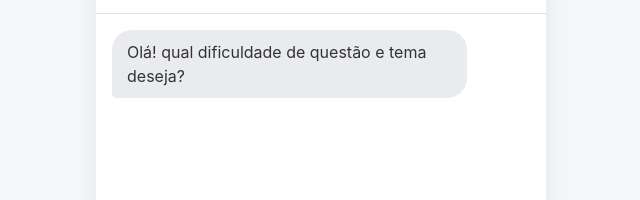
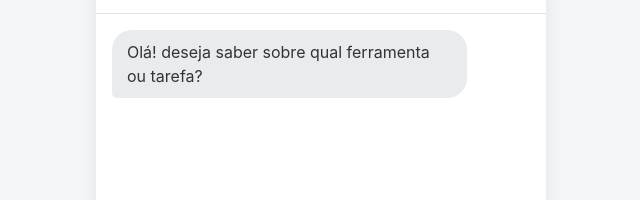
Before and after one commit to L-AVG/testerev, a website: page index.html in a window 1280 px wide. Shown: the part 369-569 px from the top of the page, 319-959 px from the left. Drawn offline with Linux system fonts and the light colour scheme.

Commit message:
Update index.html

```diff
--- a/index.html
+++ b/index.html
@@ -167,7 +167,7 @@
   </div>
 
   <script>
-    const assistant_id = 'asst_1S2iR9UrgNyBlw8SkIWYsC7K';
+    const assistant_id = 'asst_4pASe47GSwqVhEVSL3QGzG2u';
     let thread_id = null;
 
     const chatMessages = document.getElementById('messages');
@@ -269,7 +269,7 @@
       }
     };
 
-    addMessage('bot', 'Olá! qual dificuldade de questão e tema deseja?');
+    addMessage('bot', 'Olá! deseja saber sobre qual ferramenta ou tarefa?');
   </script>
 </body>
 </html>
```
